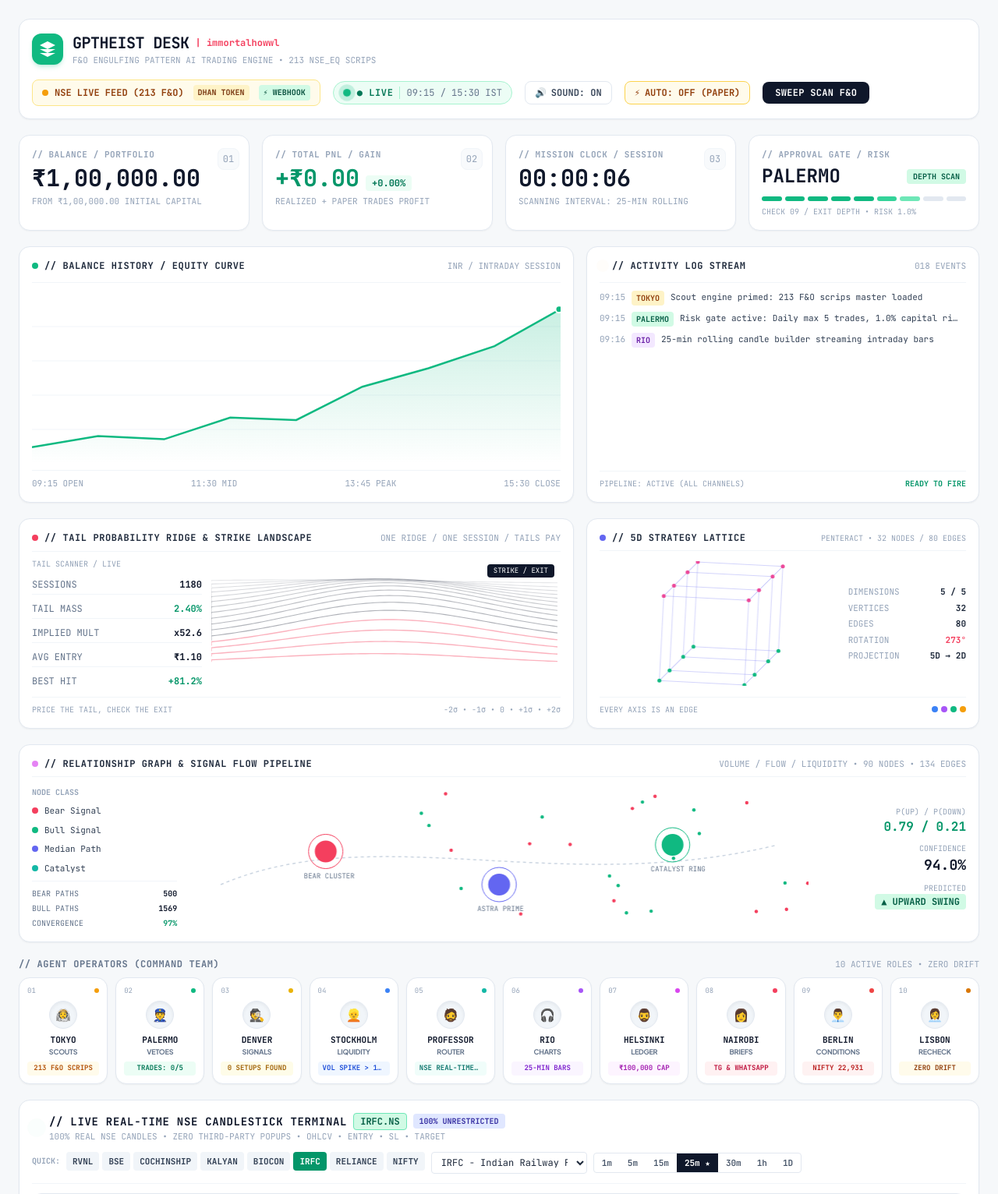
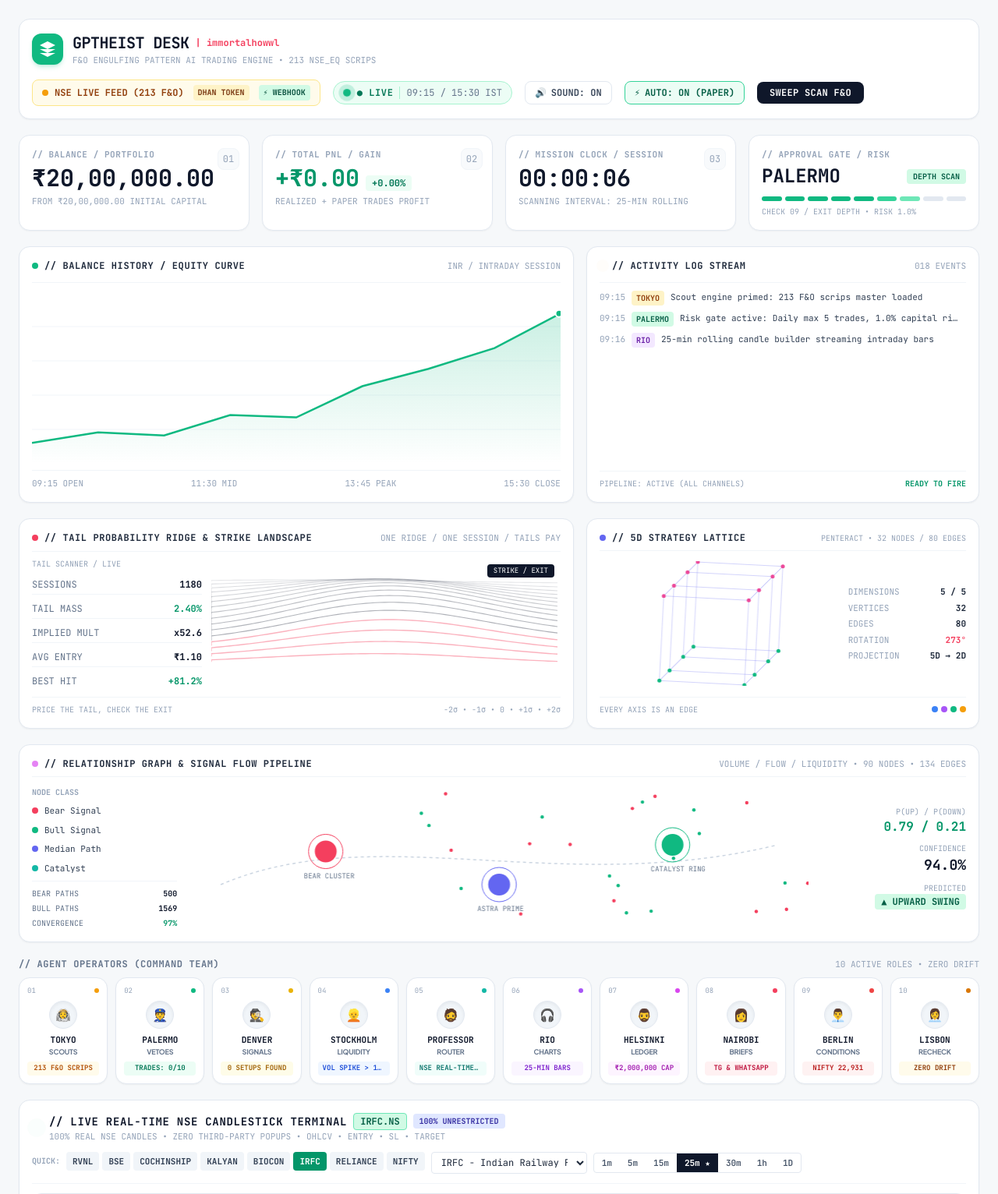
Before and after one commit to Pankajsh2011/fno-trading-desk, a Flask app: page / in a window 1280 px wide. Shown: the top 1532 px of the page at 78% size. Run offline with Flask 3, Linux system fonts and the light colour scheme; data that the repository does not hold is empty; some libraries are stand-ins or nearby versions.

Commit message:
Set paper trading capital to 2,000,000 INR and activate auto paper trading by default

```diff
--- a/backend/server.py
+++ b/backend/server.py
@@ -148,9 +148,9 @@ def get_openalgo_client():
         return None
 
 risk_settings: Dict[str, Any] = {
-    "autoTrading": False,
+    "autoTrading": True,  # Activated by default for paper trading
     "riskPercent": 1.0,
-    "maxDailyTrades": 5,
+    "maxDailyTrades": 10,
     "currentDailyTrades": 0
 }
 
@@ -173,8 +173,8 @@ options_scanner_status: Dict[str, Any] = {
 }
 
 virtual_portfolio: Dict[str, Any] = {
-    "cash": 100000.0,
-    "initialCash": 100000.0,
+    "cash": 2000000.0,
+    "initialCash": 2000000.0,
     "totalTrades": 0,
     "winningTrades": 0,
     "netProfit": 0.0
@@ -503,9 +503,16 @@ def load_paper_trades_db():
                     paper_trades = db["paperTrades"]
                 if "virtualPortfolio" in db:
                     virtual_portfolio = db["virtualPortfolio"]
+                    if virtual_portfolio.get("initialCash") != 2000000.0:
+                        virtual_portfolio["cash"] = 2000000.0
+                        virtual_portfolio["initialCash"] = 2000000.0
+                        virtual_portfolio["totalTrades"] = 0
+                        virtual_portfolio["winningTrades"] = 0
+                        virtual_portfolio["netProfit"] = 0.0
+                        paper_trades = []
                 if "optionsSignals" in db:
                     options_signals = db["optionsSignals"]
-            logger.info("[Paper Trade DB] Loaded historical virtual portfolios successfully.")
+            logger.info("[Paper Trade DB] Loaded virtual portfolio successfully with ₹20,00,000 capital.")
         except Exception as e:
             logger.error(f"[Paper Trade DB] Error loading DB: {e}")
 
@@ -623,14 +630,16 @@ def open_point_track(candles: List[Dict[str, float]]) -> float:
 # ----------------------------------------------------
 def execute_paper_trade(signal: Dict[str, Any]):
     active_trades = [t for t in paper_trades if t.get("status") == "ACTIVE"]
-    if len(active_trades) >= 1:
-        logger.info(f"[Paper Trade Engine] Bypassed entry. Only 1 active position is allowed at a time. Active: {active_trades[0]['symbol']}")
+    if len(active_trades) >= 5:
+        logger.info(f"[Paper Trade Engine] Max active concurrent positions (5) reached. Active count: {len(active_trades)}")
         return
 
-    lot_sizes = {"NIFTY": 75, "BANKNIFTY": 15, "FINNIFTY": 40, "SENSEX": 10}
+    lot_sizes = {"NIFTY": 65, "BANKNIFTY": 30, "FINNIFTY": 60, "MIDCPNIFTY": 120, "SENSEX": 10}
     lot_size = lot_sizes.get(signal.get("index"), 50)
 
-    lots_to_buy = 4
+    # Scale position size sensibly for 20 Lakh capital (allocate up to ~5% per trade)
+    max_trade_capital = virtual_portfolio["cash"] * 0.05
+    lots_to_buy = max(1, min(10, int(max_trade_capital / (signal["price"] * lot_size or 1.0))))
     total_cost = signal["price"] * (lots_to_buy * lot_size)
 
     while lots_to_buy > 0 and virtual_portfolio["cash"] < total_cost:
@@ -1353,7 +1362,7 @@ def place_bracket_order(signal: Dict[str, Any]):
 
     logger.info(f"[Order Execution Engine] Attempting order placement for: {signal['symbol']}")
 
-    available_balance = 100000.0
+    available_balance = virtual_portfolio.get("cash", 2000000.0)
     try:
         res = dhan_api_call("/v2/profile")
         if res["status"] == 200 and res.get("data") and res["data"].get("marginAvailable"):
@@ -2217,7 +2226,7 @@ def get_agents_status():
             "emoji": "👮",
             "badgeColor": "emerald",
             "duty": "NSE Circuit & Risk Gate",
-            "metric": f"TRADES: {risk_settings.get('currentDailyTrades', 0)}/{risk_settings.get('maxDailyTrades', 5)}",
+            "metric": f"TRADES: {risk_settings.get('currentDailyTrades', 0)}/{risk_settings.get('maxDailyTrades', 10)}",
             "status": "PASS (0 VETOES)",
             "statusClass": "text-emerald-700 bg-emerald-50 border-emerald-200",
             "dotClass": "bg-emerald-500",
@@ -2490,8 +2499,8 @@ def reset_paper_trades():
     global paper_trades, virtual_portfolio
     paper_trades = []
     virtual_portfolio = {
-        "cash": 100000.0,
-        "initialCash": 100000.0,
+        "cash": 2000000.0,
+        "initialCash": 2000000.0,
         "totalTrades": 0,
         "winningTrades": 0,
         "netProfit": 0.0
--- a/backend/templates/index.html
+++ b/backend/templates/index.html
@@ -100,9 +100,9 @@
         </button>
 
         <!-- Auto Trading Toggle -->
-        <button id="autoTradeBtn" onclick="toggleAutoTrading()" class="px-3 py-1.5 rounded-lg border border-amber-300 bg-amber-50 hover:bg-amber-100 text-xs font-bold text-amber-800 font-mono-code flex items-center gap-1.5 transition">
+        <button id="autoTradeBtn" onclick="toggleAutoTrading()" class="px-3 py-1.5 rounded-lg border border-emerald-400 bg-emerald-50 hover:bg-emerald-100 text-xs font-bold text-emerald-800 font-mono-code flex items-center gap-1.5 transition">
           <span>⚡</span>
-          <span id="autoTradeText">AUTO: OFF (PAPER)</span>
+          <span id="autoTradeText">AUTO: ON (PAPER)</span>
         </button>
 
         <!-- Manual Sweep Button -->
@@ -125,9 +125,9 @@
       <div class="desk-card p-4 space-y-1 relative overflow-hidden">
         <div class="text-[11px] font-bold text-slate-400 font-mono-code uppercase tracking-wider">// BALANCE / PORTFOLIO</div>
         <div class="flex items-baseline gap-2">
-          <span id="displayBalance" class="text-2xl sm:text-3xl font-extrabold text-slate-900 font-mono-code">₹1,00,000.00</span>
-        </div>
-        <div class="text-[11px] text-slate-400 font-mono-code">FROM ₹1,00,000.00 INITIAL CAPITAL</div>
+          <span id="displayBalance" class="text-2xl sm:text-3xl font-extrabold text-slate-900 font-mono-code">₹20,00,000.00</span>
+        </div>
+        <div id="displayInitialCapital" class="text-[11px] text-slate-400 font-mono-code">FROM ₹20,00,000.00 INITIAL CAPITAL</div>
         <div class="absolute right-3 top-3 w-7 h-7 rounded-lg bg-slate-50 border border-slate-100 flex items-center justify-center text-slate-400 text-xs font-mono-code">01</div>
       </div>
 
@@ -947,7 +947,7 @@
     // -------------------------------------------------------------
     const bCanvas = document.getElementById('balanceChart');
     const bCtx = bCanvas.getContext('2d');
-    let balancePoints = [100000, 100450, 100320, 101200, 101100, 102450, 103200, 104100, 105600];
+    let balancePoints = [2000000, 2004500, 2003200, 2012000, 2011000, 2024500, 2032000, 2041000, 2056000];
 
     function drawBalanceChart() {
       const rect = bCanvas.getBoundingClientRect();
@@ -1488,11 +1488,40 @@
           const riskData = await riskRes.json();
           const autoBtn = document.getElementById('autoTradeText');
           if (riskData.autoTrading) {
-            autoBtn.textContent = 'AUTO: LIVE ORDERS';
+            autoBtn.textContent = 'AUTO: ON (PAPER)';
             autoBtn.parentElement.className = 'px-3 py-1.5 rounded-lg border border-emerald-400 bg-emerald-50 text-emerald-800 text-xs font-bold font-mono-code flex items-center gap-1.5 transition';
           } else {
-            autoBtn.textContent = 'AUTO: OFF (PAPER)';
+            autoBtn.textContent = 'AUTO: OFF (MANUAL)';
             autoBtn.parentElement.className = 'px-3 py-1.5 rounded-lg border border-amber-300 bg-amber-50 text-amber-800 text-xs font-bold font-mono-code flex items-center gap-1.5 transition';
+          }
+        }
+
+        // 4. Fetch Paper Trading Portfolio Balance (₹20 Lakhs Dynamic Sync)
+        const paperRes = await fetch('/api/options/paper-trades');
+        if (paperRes.ok) {
+          const paperData = await paperRes.json();
+          const vp = paperData.virtualPortfolio;
+          if (vp) {
+            const balEl = document.getElementById('displayBalance');
+            if (balEl) {
+              balEl.textContent = '₹' + Number(vp.cash).toLocaleString('en-IN', {minimumFractionDigits: 2, maximumFractionDigits: 2});
+            }
+            const initEl = document.getElementById('displayInitialCapital');
+            if (initEl && vp.initialCash) {
+              initEl.textContent = 'FROM ₹' + Number(vp.initialCash).toLocaleString('en-IN', {minimumFractionDigits: 2, maximumFractionDigits: 2}) + ' INITIAL CAPITAL';
+            }
+            const pnlEl = document.getElementById('displayPnl');
+            const pnlPctEl = document.getElementById('displayPnlPct');
+            const netPnl = Number(vp.netProfit !== undefined ? vp.netProfit : (vp.cash - (vp.initialCash || 2000000)));
+            const pnlPct = (vp.initialCash || 2000000) > 0 ? (netPnl / (vp.initialCash || 2000000)) * 100 : 0;
+            if (pnlEl) {
+              pnlEl.textContent = (netPnl >= 0 ? '+' : '') + '₹' + netPnl.toLocaleString('en-IN', {minimumFractionDigits: 2, maximumFractionDigits: 2});
+              pnlEl.className = 'text-2xl sm:text-3xl font-extrabold font-mono-code ' + (netPnl >= 0 ? 'text-emerald-600' : 'text-rose-600');
+            }
+            if (pnlPctEl) {
+              pnlPctEl.textContent = (pnlPct >= 0 ? '+' : '') + pnlPct.toFixed(2) + '%';
+              pnlPctEl.className = 'text-xs font-bold font-mono-code px-2 py-0.5 rounded ' + (pnlPct >= 0 ? 'bg-emerald-50 text-emerald-700' : 'bg-rose-50 text-rose-700');
+            }
           }
         }
       } catch (e) {
@@ -1701,7 +1730,7 @@
           body: JSON.stringify({ autoTrading: nextState })
         });
 
-        addLogEntry('PROFESSOR', `Auto trading switched to: ${nextState ? 'LIVE ORDERS (OPENALGO/DHAN)' : 'PAPER SIMULATION'}`);
+        addLogEntry('PROFESSOR', `Auto trading switched to: ${nextState ? 'ACTIVE (AUTO PAPER TRADES)' : 'OFF (MANUAL ONLY)'}`);
         syncBackend();
       } catch (e) {
         console.error("Auto trade toggle error:", e);
```
